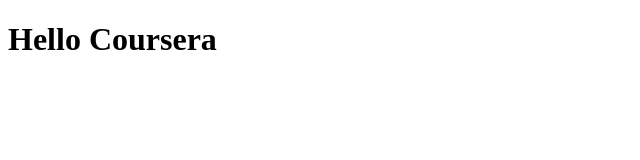
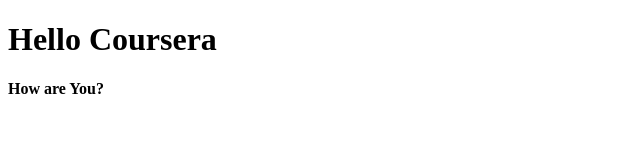
Before and after one commit to IsaacTrichka/coursera-test, a plain HTML site: page index.html in a window 1280 px wide. Shown: the whole page, without its empty margins (0-640 px from the left). Drawn offline with Linux system fonts and the light colour scheme.

Commit message:
Update index.html

```diff
--- a/index.html
+++ b/index.html
@@ -5,5 +5,6 @@
 </head>
 <body>
 <h1>Hello Coursera</h1>
+	<h4>How are You?</h4>
 </body>
 </html>
```
